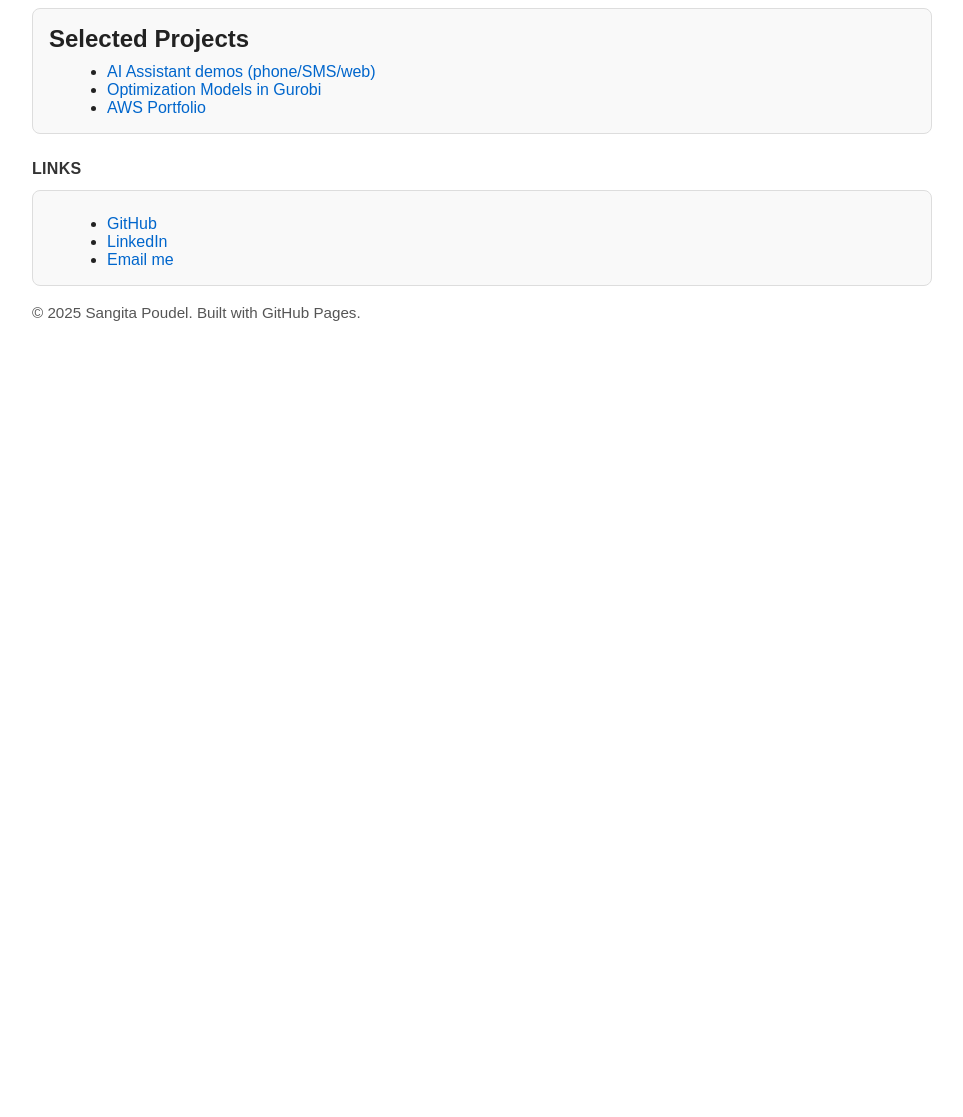
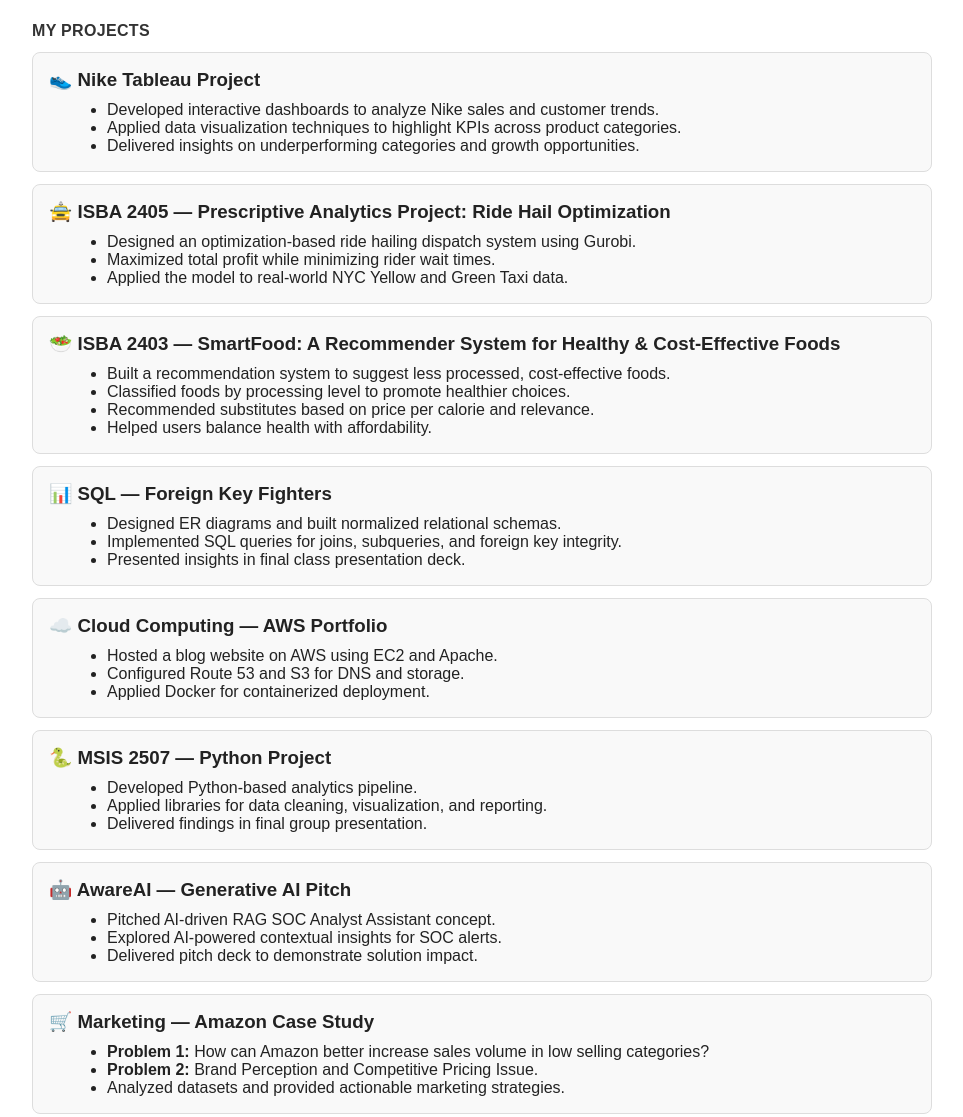
Before and after one commit to spoudel97/spoudel97.github.io, a plain HTML site: page index.html in a window 1280 px wide. Shown: the part 280-1397 px from the top of the page, without its empty margins (158-1121 px from the left). Before the commit the page ends 800 px from the top, so only its background shows below. Drawn offline with Linux system fonts and the light colour scheme.

Commit message:
Update index.html

```diff
--- a/index.html
+++ b/index.html
@@ -40,15 +40,83 @@
       </div>
     </section>
 
-  <!-- Projects -->
-<section class="card">
-  <h2>Selected Projects</h2>
-  <ul>
-    <li><a href="...">AI Assistant demos (phone/SMS/web)</a></li>
-    <li><a href="...">Optimization Models in Gurobi</a></li>
-    <li><a href="...">AWS Portfolio</a></li>
-  </ul>
+ <section class="section">
+  <h2>My Projects</h2>
+
+  <div class="card">
+    <h3>👟 Nike Tableau Project</h3>
+    <ul>
+      <li>Developed interactive dashboards to analyze Nike sales and customer trends.</li>
+      <li>Applied data visualization techniques to highlight KPIs across product categories.</li>
+      <li>Delivered insights on underperforming categories and growth opportunities.</li>
+    </ul>
+  </div>
+
+  <div class="card">
+    <h3>🚖 ISBA 2405 — Prescriptive Analytics Project: Ride Hail Optimization</h3>
+    <ul>
+      <li>Designed an optimization-based ride hailing dispatch system using Gurobi.</li>
+      <li>Maximized total profit while minimizing rider wait times.</li>
+      <li>Applied the model to real-world NYC Yellow and Green Taxi data.</li>
+    </ul>
+  </div>
+
+  <div class="card">
+    <h3>🥗 ISBA 2403 — SmartFood: A Recommender System for Healthy & Cost-Effective Foods</h3>
+    <ul>
+      <li>Built a recommendation system to suggest less processed, cost-effective foods.</li>
+      <li>Classified foods by processing level to promote healthier choices.</li>
+      <li>Recommended substitutes based on price per calorie and relevance.</li>
+      <li>Helped users balance health with affordability.</li>
+    </ul>
+  </div>
+
+  <div class="card">
+    <h3>📊 SQL — Foreign Key Fighters</h3>
+    <ul>
+      <li>Designed ER diagrams and built normalized relational schemas.</li>
+      <li>Implemented SQL queries for joins, subqueries, and foreign key integrity.</li>
+      <li>Presented insights in final class presentation deck.</li>
+    </ul>
+  </div>
+
+  <div class="card">
+    <h3>☁️ Cloud Computing — AWS Portfolio</h3>
+    <ul>
+      <li>Hosted a blog website on AWS using EC2 and Apache.</li>
+      <li>Configured Route 53 and S3 for DNS and storage.</li>
+      <li>Applied Docker for containerized deployment.</li>
+    </ul>
+  </div>
+
+  <div class="card">
+    <h3>🐍 MSIS 2507 — Python Project</h3>
+    <ul>
+      <li>Developed Python-based analytics pipeline.</li>
+      <li>Applied libraries for data cleaning, visualization, and reporting.</li>
+      <li>Delivered findings in final group presentation.</li>
+    </ul>
+  </div>
+
+  <div class="card">
+    <h3>🤖 AwareAI — Generative AI Pitch</h3>
+    <ul>
+      <li>Pitched AI-driven RAG SOC Analyst Assistant concept.</li>
+      <li>Explored AI-powered contextual insights for SOC alerts.</li>
+      <li>Delivered pitch deck to demonstrate solution impact.</li>
+    </ul>
+  </div>
+
+  <div class="card">
+    <h3>🛒 Marketing — Amazon Case Study</h3>
+    <ul>
+      <li><b>Problem 1:</b> How can Amazon better increase sales volume in low selling categories?</li>
+      <li><b>Problem 2:</b> Brand Perception and Competitive Pricing Issue.</li>
+      <li>Analyzed datasets and provided actionable marketing strategies.</li>
+    </ul>
+  </div>
 </section>
+
 
 
     <!-- Links -->
```
